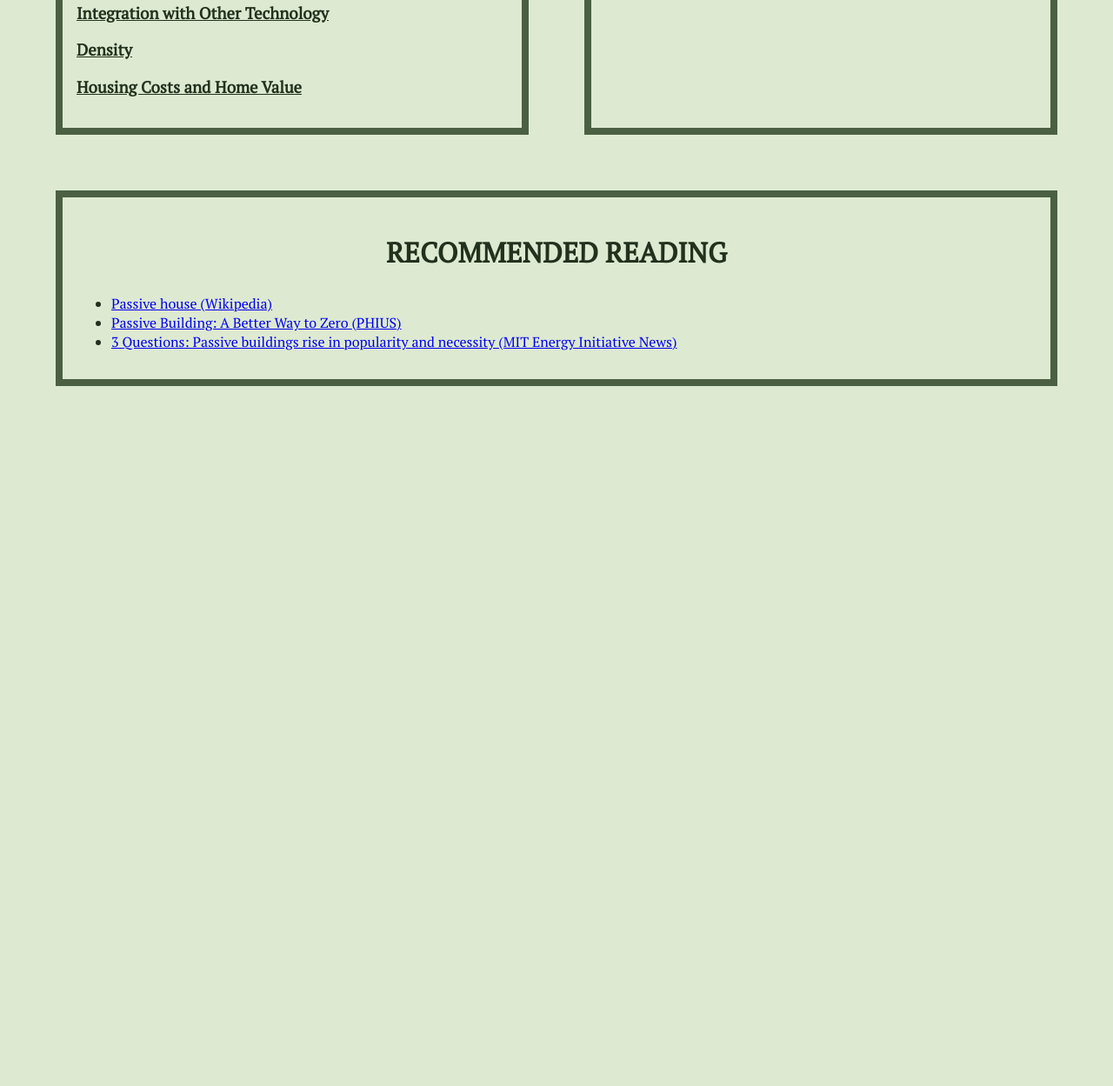
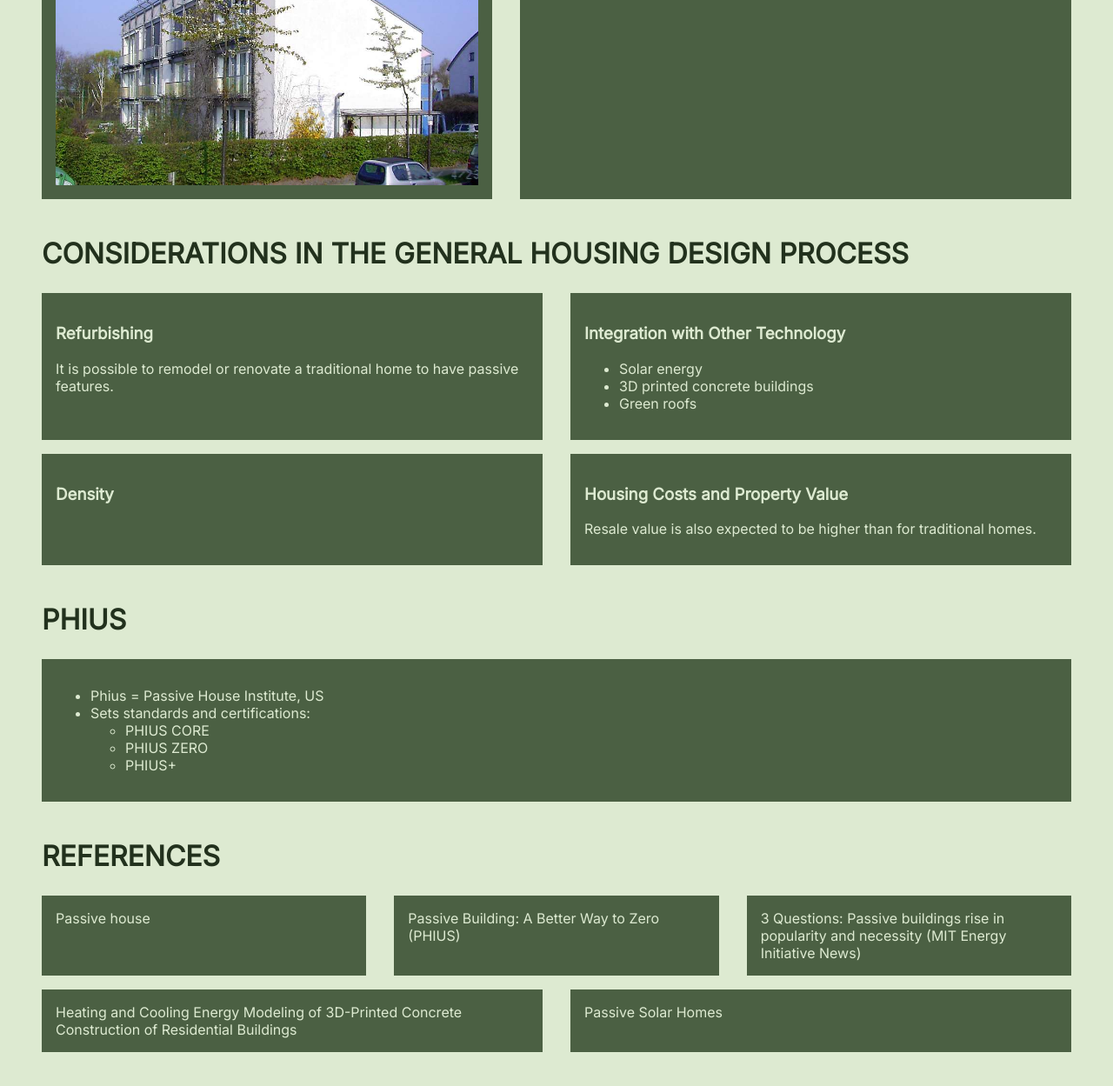
Before and after one commit to yang-taylor/passive-housing, a plain HTML site: page index.html in a window 1280 px wide. Shown: the part 1147-2396 px from the top of the page at 87% size. Before the commit the page ends 1655 px from the top, so only its background shows below. Drawn offline with Linux system fonts and the light colour scheme.

Commit message:
changed styles; adding more content

```diff
--- a/index.html
+++ b/index.html
@@ -9,8 +9,10 @@
 	<h1>Passive Housing</h1>
 
 	<main>
+	<h2>So... What is it?</h2>
+	<div class="container">
 		<div class="idea_block">
-		<h2>So... What is it?</h2>
+			<h3>Definition</h3>
 			<p>
 				Passive housing is designed to reduce heat transfer,
 				in order to reduce energy consumption from heating/cooling.
@@ -20,7 +22,11 @@
 				Passive building design can go beyond "housing,"
 				design principles can be used for commercial or public structures as well.
 			</p>
+		</div>
 
+		<img src="./img_1.jpg" class="idea_block">
+
+		<div class="idea_block">
 			<h3>Technology</h3>
 			<ul>
 				<li>Location</li>
@@ -35,7 +41,9 @@
 				<li>Windows/Doors</li>
 				<li>Ventilation</li>
 			</ul>
+		</div>
 
+		<div class="idea_block">
 			<h3>Benefits</h3>
 			<ul>
 				<li>Lower energy costs for residents</li>
@@ -44,28 +52,54 @@
 				<li>Reduced maintenance footprints for the developers</li>
 			</ul>
 		</div>
+	</div>
+
+	<h2>Quick History</h2>
+	<div class="container">
+		<img src="./img_2.jpg" class="idea_block" style="max-width: 40%;">
 
 		<div class="idea_block">
-		<h2>Quick History</h2>
 			<p>Passive house is a fairly new design paradigm.</p>
 			<ul>
 				<li>First passive houses: Germany, 1990s</li>
 				<li>At the beginning, mostly single-family homes (easier to prototype)</li>
 			</ul>
 		</div>
+	</div>
 
+	<h2>Considerations in the General Housing Design Process</h2>
+	<div class="container">
 		<div class="idea_block">
-		<h2>Considerations in the General Housing Design Process</h2>
-
 			<h3>Refurbishing</h3>
-		<h3>Integration with Other Technology</h3>
-		<h3>Density</h3>
-		<h3>Housing Costs and Home Value</h3>
+			<p>
+				It is possible to remodel or renovate a traditional home to have passive features.
+			</p>
 		</div>
 
 		<div class="idea_block">
-		<h2>Phius</h2>
+			<h3>Integration with Other Technology</h3>
+			<ul>
+				<li>Solar energy</li>
+				<li>3D printed concrete buildings</li>
+				<li>Green roofs</li>
+			</ul>
+		</div>
 
+		<div class="idea_block">
+			<h3>Density</h3>
+		</div>
+
+		<div class="idea_block">
+			<h3>Housing Costs and Property Value</h3>
+			<p>
+				Resale value is also expected to be higher than for traditional homes.
+			</p>
+		</div>
+	</div>
+
+	<h2>PHIUS</h2>
+	<div class="container">
+		<div class="idea_block">
 			<ul>
 				<li>Phius = Passive House Institute, US</li>
 				<li>Sets standards and certifications:
@@ -77,22 +111,26 @@
 				</li>
 			</ul>
 		</div>
-
-	<div class="idea_block">
-		<h2>Recommended Reading</h2>
-		<ul>
-			<li><a href="https://en.wikipedia.org/wiki/Passive_house">
-				Passive house (Wikipedia)
-			</a>
-			<li><a href="https://www.phius.org/passive-building/passive-building">
-				Passive Building: A Better Way to Zero (PHIUS)
-			</a></li>
-			<li><a href="https://energy.mit.edu/news/3q-passive-buildings-rise-in-popularity-and-necessity/">
-				3 Questions: Passive buildings rise in popularity and necessity (MIT Energy Initiative News)
-			</a></li>
-		</ul>
 	</div>
 
+	<h2>References</h2>
+	<div class="container">
+		<a class="ref_block" href="https://en.wikipedia.org/wiki/Passive_house">
+				Passive house
+		</a>
+		<a class="ref_block" href="https://www.phius.org/passive-building/passive-building">
+				Passive Building: A Better Way to Zero (PHIUS)
+		</a>
+		<a class="ref_block" href="https://energy.mit.edu/news/3q-passive-buildings-rise-in-popularity-and-necessity/">
+				3 Questions: Passive buildings rise in popularity and necessity (MIT Energy Initiative News)
+		</a>
+		<a class="ref_block" href="https://www.nrel.gov/docs/fy22osti/82865.pdf">
+				Heating and Cooling Energy Modeling of 3D-Printed Concrete Construction of Residential Buildings
+		</a>
+		<a class="ref_block" href="https://www.energy.gov/energysaver/passive-solar-homes">
+				Passive Solar Homes
+		</a>
+	</div>
 	</main>
 </body>
 </html>
--- a/style.css
+++ b/style.css
@@ -1,16 +1,13 @@
-@import url('https://fonts.googleapis.com/css2?family=Bangers&display=swap');
-@import url('https://fonts.googleapis.com/css2?family=Comic+Neue:wght@700&display=swap');
-/* @import url('https://fonts.googleapis.com/css2?family=Press+Start+2P&display=swap'); */
 @import url('https://fonts.googleapis.com/css2?family=Bebas+Neue&display=swap');
-@import url('https://fonts.googleapis.com/css2?family=PT+Serif&display=swap');
+@import url('https://fonts.googleapis.com/css2?family=Inter&display=swap');
+
 
 body {
 	background-color: #ddead1;
 	color: #22311d;
 	margin: 1rem;
 	padding: 1rem;
-	/* font-family: 'Comic Neue', cursive; */
-	font-family: 'PT Serif', serif;
+	font-family: 'Inter', sans-serif;
 }
 
 h1 {
@@ -24,29 +21,44 @@ h1 {
 h2 {
 	/* font-family: 'Bangers', cursive; */
 	text-transform: uppercase;
-	text-align: center;
 	font-size: 2rem;
+	margin-left: 1rem;
 }
 
-h3 {
-	text-decoration: underline;
-}
-
-main {
+.container {
 	display: flex;
 	flex-flow: row wrap;
+	margin-bottom: 1rem;
 }
 
 .idea_block {
-	/* flex: max(30%, 300px); */
 	flex: 40%;
-	margin: 2rem;
+	margin-right: 1rem;
+	margin-left: 1rem;
+	margin-bottom: 1rem;
 	padding: 1rem;
-	border: solid 0.5rem #4b6043;
+	background-color: #4b6043;
+	color: #ddead1;
 	transition: .3s;
 }
-
 
 .idea_block:hover {
 	transform: scale(1.05);
 }
+
+.ref_block {
+	flex: 20%;
+	margin-right: 1rem;
+	margin-left: 1rem;
+	margin-bottom: 1rem;
+	padding: 1rem;
+	background-color: #4b6043;
+	color: #ddead1;
+	text-decoration: none;
+	transition: .3s;
+}
+.ref_block:hover {
+	color: #4b6043;
+	background-color: #ddead1;
+	border: solid 1ch #4b6043;
+}
```
Also changed, not shown: img_1.jpg (added), img_2.jpg (added). Lines whose indentation alone changed are shown as unchanged.
